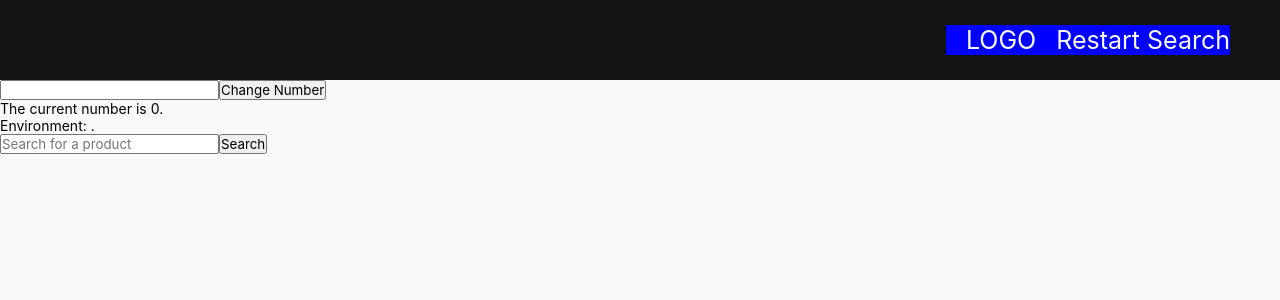
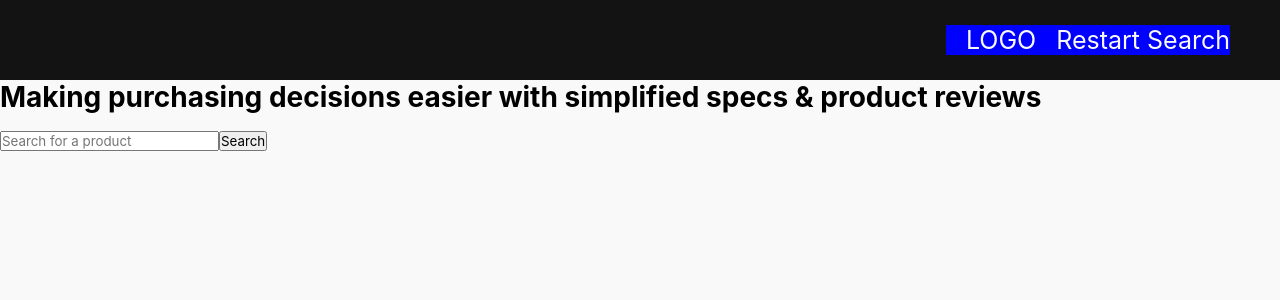
Before and after one commit to tzada8/capstone, a React (Create React App) app in the folder frontend/: page / in a window 1280 px wide. Shown: the top 300 px of the page. Built offline with nearby package versions, Linux system fonts and the light colour scheme.

Commit message:
Removed temp /number endpoint

```diff
--- a/frontend/src/pages/home/Home.jsx
+++ b/frontend/src/pages/home/Home.jsx
@@ -5,7 +5,6 @@ import "./Home.css";
 import SearchBar from "../../components/search-bar/SearchBar";
 
 function Home() {
-    const [currentNumber, setCurrentNumber] = useState(0);
     const [searchQuery, setSearchQuery] = useState("");
 
     const navigate = useNavigate();
@@ -13,27 +12,10 @@ function Home() {
         navigate("/product-search", {state: {query: searchQuery}})
     }
 
-    const handleNumberClick = () => {
-        fetch(`${process.env.REACT_APP_BACKEND_BASE_API}/api/number`, {
-            "method": "POST",
-            headers: {"Content-Type": "application/json"},
-            "body": JSON.stringify({number: Number(currentNumber)}),
-        }).then(res => res.json()).then(data => {
-            setCurrentNumber(data.number);
-        });
-    }
-
-    const handleNumberChange = (event) => {
-        setCurrentNumber(event.target.value);
-    }
-
 	return (
 		<div>
-            <input type="number" onChange={handleNumberChange} />
-            <button onClick={handleNumberClick}>Change Number</button>
-            <p>The current number is {currentNumber}.</p>
-            <p>Environment: {process.env.REACT_APP_ENVIRONMENT}.</p>
-
+            <h1>Making purchasing decisions easier with <b>simplified</b> specs & product reviews</h1>
+            <br/>
             <SearchBar onSearchSubmit={() => toProductSearch()} query={searchQuery} setQuery={setSearchQuery}/>
 		</div>
 	);
```
Also changed, not shown: 1 other file (tests, documents, lock files or other folders).
